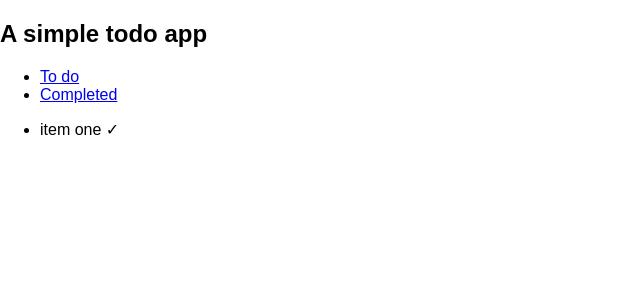
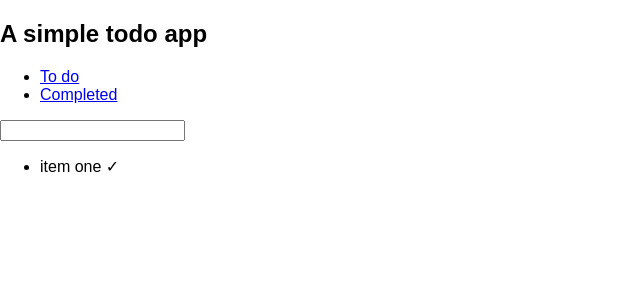
Before and after one commit to lubaochuan/react-firebase-todo, a React (Create React App) app: page / in a window 1280 px wide. Shown: the top 300 px of the page, without its empty margins (0-640 px from the left). Built offline with nearby package versions, Linux system fonts and the light colour scheme.

Commit message:
add form and action for adding items

```diff
--- a/src/App.js
+++ b/src/App.js
@@ -30,6 +30,18 @@ class App extends Component {
     this.setState({items})
   }
 
+  addItem=(e) => {
+    e.preventDefault()
+    let items = {
+      ...this.state.items,
+      [new Date().valueOf()]:{
+        item: this.todoItem.value,
+        completed: false
+      }
+    }
+    this.setState({items})
+  }
+
   render() {
     return (
       <BrowserRouter>
@@ -43,7 +55,9 @@ class App extends Component {
              <ItemsComponent
                items={this.state.items}
                done={false}
-               action={this.completeItem}/>
+               action={this.completeItem}
+               addItem={this.addItem}
+               inputRef={el => this.todoItem = el}/>
           }/>
           <Route exact path="/completed" render={props =>
              <ItemsComponent
--- a/src/components/ItemsComponent.js
+++ b/src/components/ItemsComponent.js
@@ -1,6 +1,6 @@
 import React from 'react';
 
-const ItemsComponent = ({items, done, action}) => {
+const ItemsComponent = ({items, done, action, addItem, inputRef}) => {
   let list = [];
   let mark = done === false ? '\u2713' : 'x';
   for(let i in items){
@@ -9,6 +9,17 @@ const ItemsComponent = ({items, done, action}) => {
         <span onClick={() => action(i)}> {mark}</span></li>)
     }
   }
-  return(<ul className="items">{list}</ul>)
+  return(
+    <div>
+      {done
+      ? (<ul className="items">{list}</ul>)
+      : (
+      <div>
+        <form onSubmit={addItem}>
+          <input ref={inputRef} type="text" />
+        </form>
+        <ul className="items">{list}</ul>
+      </div>)}
+    </div>);
 }
 export default ItemsComponent;
```
